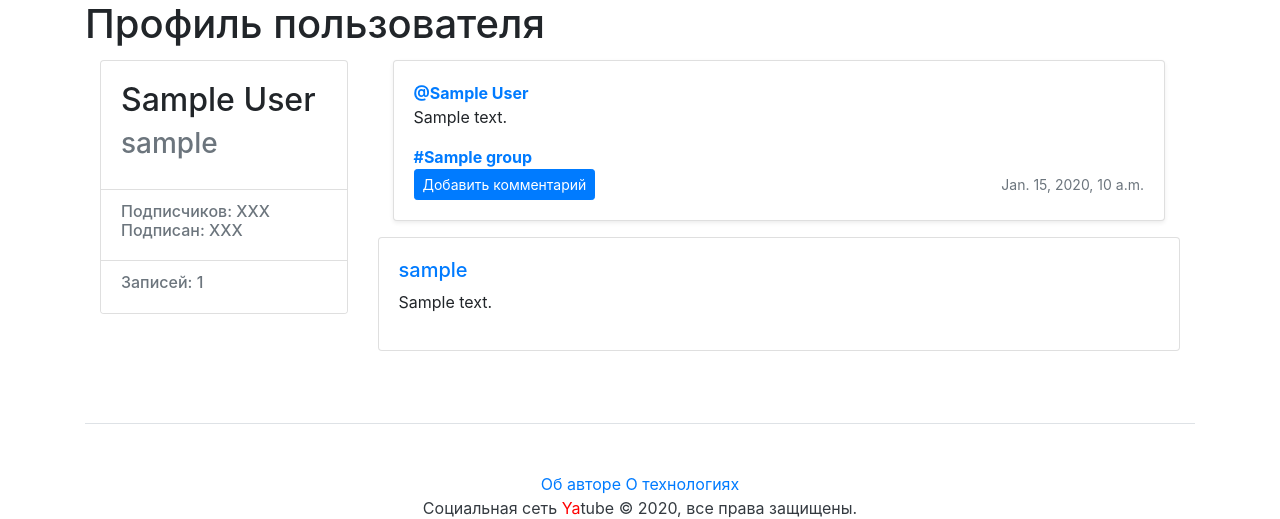
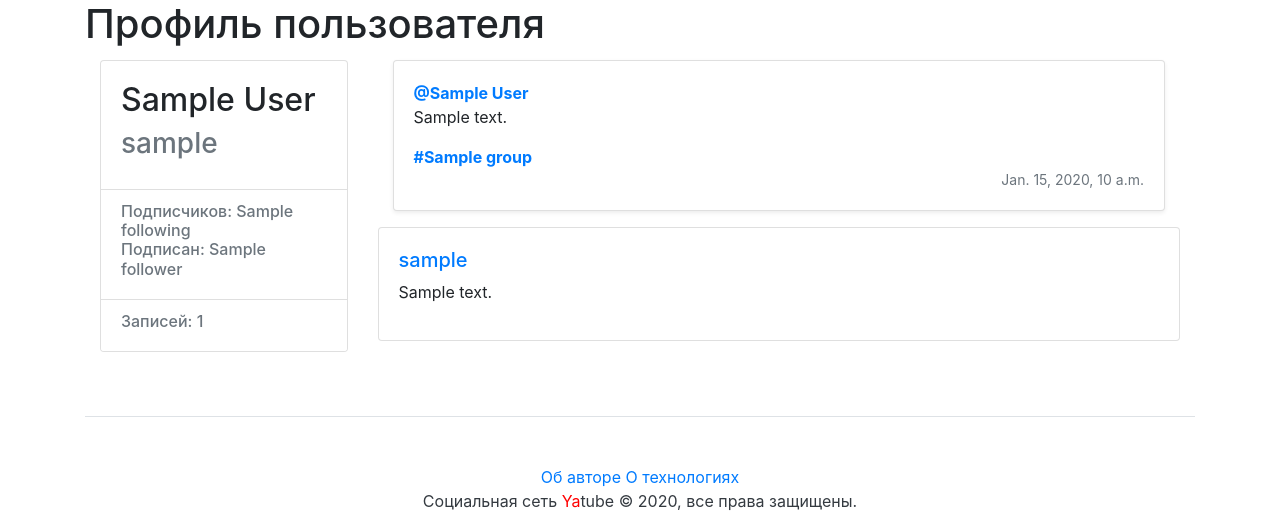
Before and after one commit to TheMrWhitee/hw05_final, a Django app: template posts/templates/posts/post.html in a window 1280 px wide. Shown: the part 56-575 px from the top of the page. Run offline with Django 3.2, Linux system fonts and the light colour scheme; tables that the repository leaves empty hold one stand-in row (values such as "Sample post"); the template is opened without the code that fills it: values that come from a table or form of the project are taken from there, most other values are stand-ins (such as "Sample title", 1, 10 or a date in 2020); some libraries are stand-ins or nearby versions.

Commit message:
pytest passed

```diff
--- a/posts/templates/posts/post.html
+++ b/posts/templates/posts/post.html
@@ -22,8 +22,8 @@
                         <ul class="list-group list-group-flush">
                                 <li class="list-group-item">
                                         <div class="h6 text-muted">
-                                        Подписчиков: XXX <br />
-                                        Подписан: XXX
+                                        Подписчиков: {{ following }} <br />
+                                        Подписан: {{ follower }}
                                         </div>
                                 </li>
                                 <li class="list-group-item">
--- a/posts/templates/posts/post_item.html
+++ b/posts/templates/posts/post_item.html
@@ -30,9 +30,11 @@
           Комментариев: {{ post.comments.count }}
         </div>
         {% endif %}
+        {% if user.is_authenticated %}
         <a class="btn btn-sm btn-primary" href="{% url 'posts:post' post.author.username post.id %}" role="button">
           Добавить комментарий
         </a>
+        {% endif %}
 
         <!-- Ссылка на редактирование поста для автора -->
         {% if user == post.author %}
```
Also changed, not shown: posts/views.py (+6 -3 lines).
